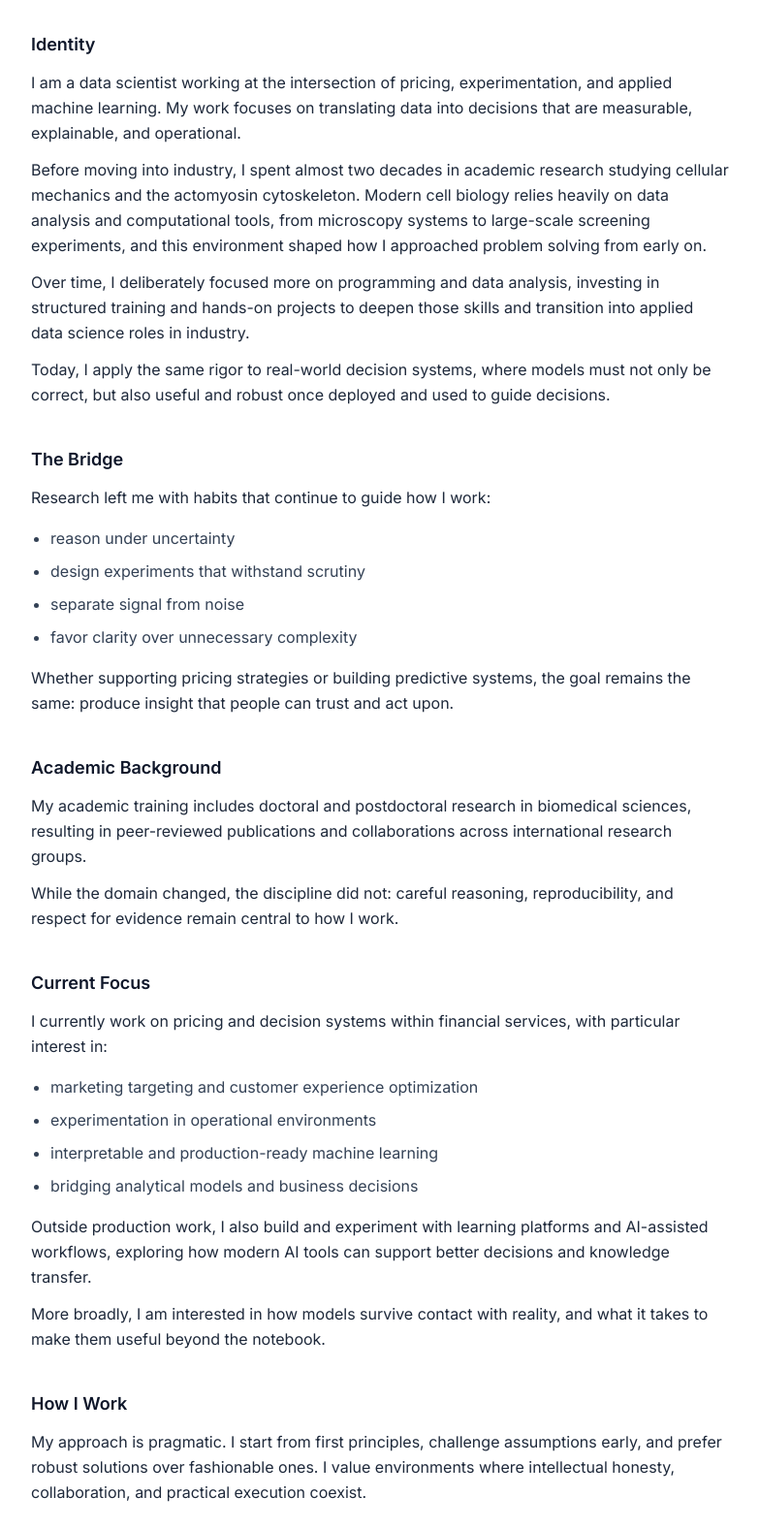
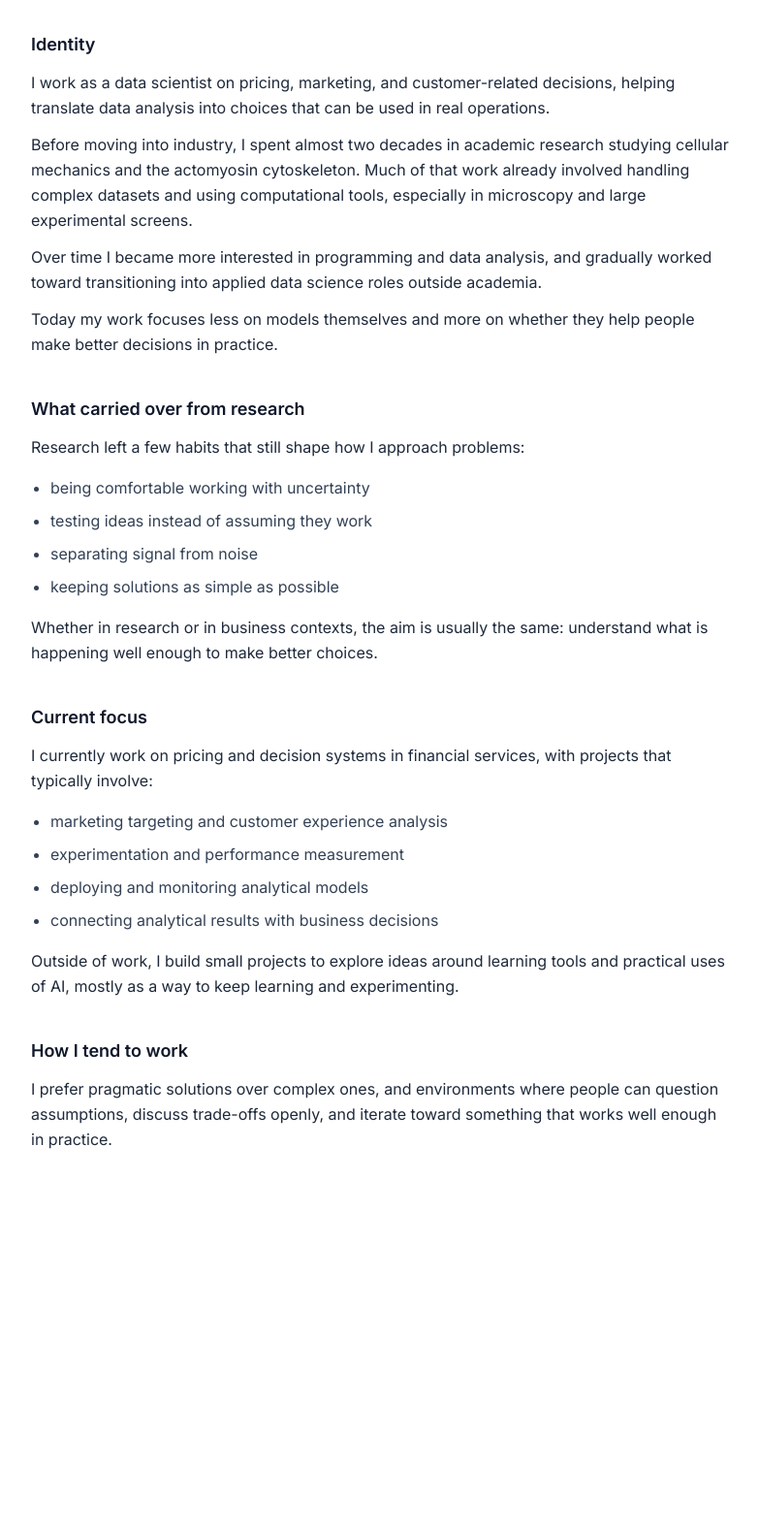
Before and after one commit to dosorio79/portfolio, an Astro site: page /about in a window 1280 px wide. Shown: the part 263-1839 px from the top of the page at 97% size, without its empty margins (248-1031 px from the left). After the commit the page ends 1475 px from the top, so only its background shows below. Built offline with nearby package versions, Linux system fonts and the light colour scheme; Astro itself is replaced by a stand-in of ours.

Commit message:
Update about and home copy

```diff
--- a/src/pages/about.astro
+++ b/src/pages/about.astro
@@ -9,7 +9,7 @@ import BaseLayout from "../layouts/BaseLayout.astro";
   <header class="mt-6 flex flex-col gap-6 md:flex-row md:items-start md:justify-between">
     <div>
       <h1 class="mt-4 font-serif text-3xl leading-tight text-slate-900">
-        I build decision systems grounded in evidence.
+        Working with data to support better decisions.
       </h1>
     </div>
     <div class="hidden shrink-0 md:block">
@@ -29,115 +29,87 @@ import BaseLayout from "../layouts/BaseLayout.astro";
     <h2 class="font-sans text-lg font-semibold text-slate-900">Identity</h2>
 
     <p class="mt-3">
-      I am a data scientist working at the intersection of pricing,
-      experimentation, and applied machine learning. My work focuses on
-      translating data into decisions that are measurable, explainable,
-      and operational.
+      I work as a data scientist on pricing, marketing, and customer-related
+      decisions, helping translate data analysis into choices that can be
+      used in real operations.
     </p>
 
     <p class="mt-3">
       Before moving into industry, I spent almost two decades in academic
       research studying cellular mechanics and the actomyosin cytoskeleton.
-      Modern cell biology relies heavily on data analysis and computational
-      tools, from microscopy systems to large-scale screening experiments,
-      and this environment shaped how I approached problem solving from
-      early on.
+      Much of that work already involved handling complex datasets and using
+      computational tools, especially in microscopy and large experimental
+      screens.
     </p>
 
     <p class="mt-3">
-      Over time, I deliberately focused more on programming and data analysis,
-      investing in structured training and hands-on projects to deepen those
-      skills and transition into applied data science roles in industry.
+      Over time I became more interested in programming and data analysis,
+      and gradually worked toward transitioning into applied data science
+      roles outside academia.
     </p>
 
     <p class="mt-3">
-      Today, I apply the same rigor to real-world decision systems, where
-      models must not only be correct, but also useful and robust once
-      deployed and used to guide decisions.
+      Today my work focuses less on models themselves and more on whether
+      they help people make better decisions in practice.
     </p>
   </section>
 
   <!-- THE BRIDGE -->
   <section class="mt-10 font-serif leading-relaxed text-slate-800">
-    <h2 class="font-sans text-lg font-semibold text-slate-900">The Bridge</h2>
+    <h2 class="font-sans text-lg font-semibold text-slate-900">What carried over from research</h2>
 
     <p class="mt-3">
-      Research left me with habits that continue to guide how I work:
+      Research left a few habits that still shape how I approach problems:
     </p>
 
     <ul class="mt-4 list-disc space-y-2 pl-5 text-slate-700">
-      <li>reason under uncertainty</li>
-      <li>design experiments that withstand scrutiny</li>
-      <li>separate signal from noise</li>
-      <li>favor clarity over unnecessary complexity</li>
+      <li>being comfortable working with uncertainty</li>
+      <li>testing ideas instead of assuming they work</li>
+      <li>separating signal from noise</li>
+      <li>keeping solutions as simple as possible</li>
     </ul>
 
     <p class="mt-4">
-      Whether supporting pricing strategies or building predictive systems,
-      the goal remains the same: produce insight that people can trust and
-      act upon.
-    </p>
-  </section>
-
-  <!-- ACADEMIC BACKGROUND -->
-  <section class="mt-10 font-serif leading-relaxed text-slate-800">
-    <h2 class="font-sans text-lg font-semibold text-slate-900">
-      Academic Background
-    </h2>
-
-    <p class="mt-3">
-      My academic training includes doctoral and postdoctoral research in
-      biomedical sciences, resulting in peer-reviewed publications and
-      collaborations across international research groups.
-    </p>
-
-    <p class="mt-3">
-      While the domain changed, the discipline did not: careful reasoning,
-      reproducibility, and respect for evidence remain central to how I work.
+      Whether in research or in business contexts, the aim is usually the
+      same: understand what is happening well enough to make better choices.
     </p>
   </section>
 
   <!-- CURRENT FOCUS -->
   <section class="mt-10 font-serif leading-relaxed text-slate-800">
     <h2 class="font-sans text-lg font-semibold text-slate-900">
-      Current Focus
+      Current focus
     </h2>
 
     <p class="mt-3">
-      I currently work on pricing and decision systems within financial
-      services, with particular interest in:
+      I currently work on pricing and decision systems in financial
+      services, with projects that typically involve:
     </p>
 
     <ul class="mt-4 list-disc space-y-2 pl-5 text-slate-700">
-      <li>marketing targeting and customer experience optimization</li>
-      <li>experimentation in operational environments</li>
-      <li>interpretable and production-ready machine learning</li>
-      <li>bridging analytical models and business decisions</li>
+      <li>marketing targeting and customer experience analysis</li>
+      <li>experimentation and performance measurement</li>
+      <li>deploying and monitoring analytical models</li>
+      <li>connecting analytical results with business decisions</li>
     </ul>
 
     <p class="mt-4">
-      Outside production work, I also build and experiment with learning
-      platforms and AI-assisted workflows, exploring how modern AI tools can
-      support better decisions and knowledge transfer.
-    </p>
-
-    <p class="mt-3">
-      More broadly, I am interested in how models survive contact with
-      reality, and what it takes to make them useful beyond the notebook.
+      Outside of work, I build small projects to explore ideas around
+      learning tools and practical uses of AI, mostly as a way to keep
+      learning and experimenting.
     </p>
   </section>
 
   <!-- HOW I WORK -->
   <section class="mt-10 font-serif leading-relaxed text-slate-800">
     <h2 class="font-sans text-lg font-semibold text-slate-900">
-      How I Work
+      How I tend to work
     </h2>
 
     <p class="mt-3">
-      My approach is pragmatic. I start from first principles, challenge
-      assumptions early, and prefer robust solutions over fashionable ones.
-      I value environments where intellectual honesty, collaboration, and
-      practical execution coexist.
+      I prefer pragmatic solutions over complex ones, and environments where
+      people can question assumptions, discuss trade-offs openly, and iterate
+      toward something that works well enough in practice.
     </p>
   </section>
 </BaseLayout>
--- a/src/pages/index.astro
+++ b/src/pages/index.astro
@@ -5,54 +5,54 @@ import SocialLinks from "../components/SocialLinks.astro";
 
 <BaseLayout
   title="Daniel Osório — Data Scientist"
-  description="Data scientist working on pricing, marketing targeting, and decision systems, with a background in academic research in cell biology."
+  description="Data scientist supporting customer, marketing, and pricing decisions, with a background in academic research in cell biology."
 >
 
 <!-- HERO -->
-<section class="mt-16 grid grid-cols-1 gap-10 md:grid-cols-2">
+<section class="mt-10 md:mt-16 grid grid-cols-1 gap-10 md:grid-cols-[2fr_1fr]">
 
-  <!-- PRESENT / DATA SCIENCE -->
-  <div class="order-1 border-l-2 border-slate-900 pl-6 flex gap-6">
-    <div class="flex-1">
-      <h1 class="font-sans text-3xl font-semibold tracking-tight">
+  <!-- LEFT COLUMN -->
+  <div class="border-l-2 border-slate-900 pl-5 md:pl-6">
+
+    <h1 class="font-sans text-3xl font-semibold tracking-tight leading-tight">
       Daniel Osório
     </h1>
 
-      <p class="mt-4 font-serif text-lg leading-relaxed text-slate-700 max-w-xl">
-        Data scientist building pricing and decision systems that
-        support real-world business decisions.
+    <p class="mt-4 font-serif text-base md:text-lg leading-relaxed text-slate-700 max-w-xl">
+      Data scientist supporting customer, marketing, and pricing decisions.
     </p>
 
-      <p class="mt-4 text-sm font-sans text-slate-500 max-w-md">
+    <p class="mt-4 text-sm font-sans text-slate-500 max-w-md leading-relaxed">
       Pricing · Marketing targeting · Experimentation ·
       Customer experience · Decision systems
     </p>
 
-      <div class="mt-5">
+    <div class="mt-6">
       <SocialLinks />
     </div>
+
   </div>
 
+  <!-- RIGHT COLUMN -->
+  <div class="border-l-2 border-slate-200 pl-5 md:pl-6 pt-2 md:pt-14">
+
     <!-- PHOTO -->
-    <div class="hidden md:block shrink-0 mt-2">
     <img
       src="/images/daniel_osorio.png"
       alt="Portrait of Daniel Osório"
-        class="h-32 w-32 rounded-md object-cover grayscale"
+      class="h-24 w-24 md:h-32 md:w-32 rounded-md object-cover grayscale mb-6"
       loading="lazy"
     />
-    </div>
-  </div>
 
     <!-- QUOTE -->
-  <div class="order-2 border-l-2 border-slate-200 pl-6 pt-14">
-    <blockquote class="font-serif text-2xl italic leading-relaxed text-slate-600">
+    <blockquote class="font-serif text-lg md:text-xl italic leading-relaxed text-slate-600">
       “All models are wrong, but some are useful.”
     </blockquote>
 
     <p class="mt-3 text-sm font-sans text-slate-400">
       George Box
     </p>
+
   </div>
 
 </section>
@@ -63,18 +63,17 @@ import SocialLinks from "../components/SocialLinks.astro";
       Current work
     </h2>
 
-    <div class="mt-12 font-serif leading-relaxed text-slate-800">
+    <div class="mt-12 font-serif leading-relaxed text-slate-800 max-w-3xl">
       <p>
-        I currently work on applied data science problems in personal
-        finance, supporting pricing, marketing targeting, and customer
-        experience decisions through experimentation and analytical
-        modeling.
+        I work on applied data science problems in personal finance,
+        supporting pricing, marketing targeting, and customer experience
+        decisions through experimentation and analytical modeling.
       </p>
 
       <p class="mt-4">
-        My work focuses on translating analytical results into decisions
-        that can be explained, monitored, and continuously improved in
-        production environments.
+        My focus is translating analytical results into decisions that can
+        be explained, monitored, and continuously improved in production
+        environments.
       </p>
     </div>
   </section>
@@ -85,7 +84,7 @@ import SocialLinks from "../components/SocialLinks.astro";
       Research background
     </h2>
 
-    <div class="mt-12 font-serif leading-relaxed text-slate-800">
+    <div class="mt-12 font-serif leading-relaxed text-slate-800 max-w-3xl">
       <p>
         Before moving into industry, I spent almost two decades in academic
         research studying cytoskeleton dynamics and actomyosin contractility,
@@ -94,26 +93,27 @@ import SocialLinks from "../components/SocialLinks.astro";
       </p>
 
       <p class="mt-4">
-        This experience shaped how I approach problems today, combining
-        hypothesis-driven thinking, careful interpretation of results,
-        and awareness of uncertainty and experimental limitations.
+        This experience shaped how I approach problems today through
+        hypothesis-driven thinking, careful interpretation of results, and
+        awareness of uncertainty and experimental limitations.
       </p>
     </div>
   </section>
 
-  <!-- WHERE TO NEXT -->
+  <!-- EXPLORE -->
   <section class="mt-12 border-t border-slate-200 pt-12">
     <h2 class="font-sans text-lg font-semibold">
       Explore
     </h2>
 
-    <ul class="mt-4 space-y-3 font-sans">
+    <ul class="mt-4 space-y-3 font-sans max-w-xl">
       <li class="flex items-start gap-2">
         <span class="pt-1 text-slate-400">•</span>
         <a href="/projects" class="text-slate-700 hover:text-slate-900 hover:underline underline-offset-4">
           Data science & applied ML projects
         </a>
       </li>
+
       <li class="flex items-start gap-2">
         <span class="pt-1 text-slate-400">•</span>
         <a href="/publications" class="text-slate-700 hover:text-slate-900 hover:underline underline-offset-4">
```
Lines whose indentation alone changed are shown as unchanged.
